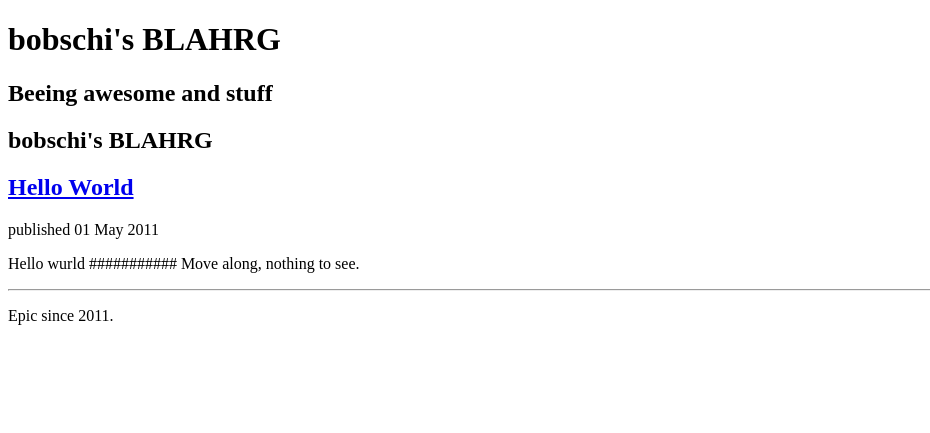
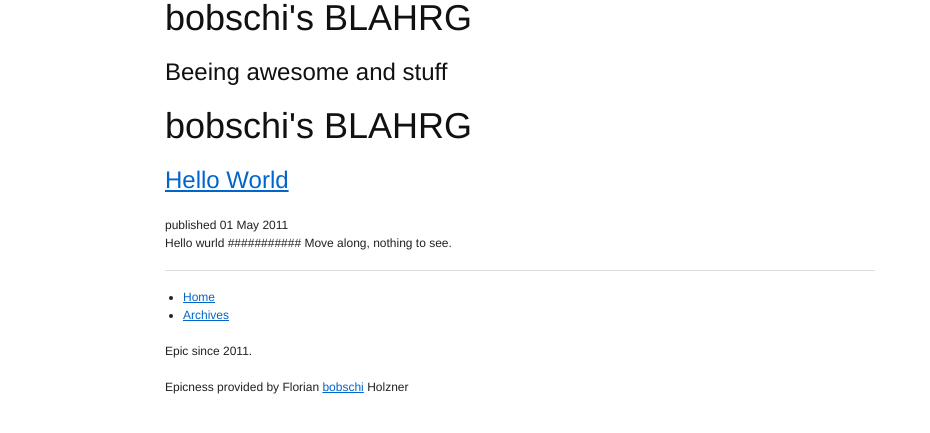
Before and after one commit to bobschi/lebobs.ch, a Jekyll site: the page built from index.markdown, in a window 1280 px wide. Shown: the top 433 px of the page, without its empty margins (0-930 px from the left). Built offline with Jekyll 4.4.1, drawn with Linux system fonts in a browser that asks for light colours; Markdown is read by kramdown in place of the engine named in the settings.

Commit message:
added modernizr.js framework and some preliminary layout for my page.

```diff
--- a/_layouts/default.html
+++ b/_layouts/default.html
@@ -5,29 +5,46 @@
 		<title>{{ page.title }}</title>
 
 		<!-- Blueprint.css Library -->
-		<link rel="stylesheet" href="css/blueprint/screen.css" media="screen, projection">
-		<link rel="stylesheet" href="css/blueprint/print.css" media="print">
+		<link rel="stylesheet" href="../libraries/blueprint/screen.css" media="screen, projection">
+		<link rel="stylesheet" href="../libraries/blueprint/print.css" media="print">
+		<!--[if lt IE 8]>
+			<link rel="stylesheet" href="/libraries/blueprint/ie.css" type="text/css" media="screen, projection">
+		<![endif]-->
 
 		<!-- My own stylesheets -->
-		<link rel="stylesheet" href="stylesheets/screen.css" media="screen,projection" />
-		<link rel="stylesheet" href="stylesheets/print.css" media="print" />
+		<link rel="stylesheet" href="../stylesheets/screen.css" media="screen,projection" />
+		<link rel="stylesheet" href="../stylesheets/print.css" media="print" />
+
+		<!-- Modernizr -->
+		<script src="../libraries/modernizr.min.js"></script>
 	</head>
 
 	<body>
-		<header>
+		<!-- The oh-so necessary container. Doesn't really work when you use it on body ... :( -->
+		<div class="container">
+			<header class="span-24">
 				<h1>bobschi's BLAHRG</h1>
 				<h2>Beeing awesome and stuff</h2>
 			</header>
 
-		<article>
+			<article class="span-18">
 				<h1>{{ page.title }}</h1>
 				<section>
 					{{ content }}
 				</section>
 			</article>
 
-		<footer>
+			<nav class="span-6">
+				<ul>
+					<li><a href="http://lebobs.ch/">Home</a></li>
+					<li><a href="http://lebobs.ch/Archive/">Archives</a></li>
+				</ul>
+			</nav>
+
+			<footer class="span-24">
 				<p>Epic since 2011.</p>
+				<p>Epicness provided by Florian <a href="https://twitter.com/bobschi">bobschi</a> Holzner</p>
 			</footer>
+		</div>
 	</body>
 </html>
--- /dev/null
+++ b/stylesheets/screen.css
@@ -0,0 +1,2 @@
+body { font-family: "Helvetica Neue", Arial, Helvetica, sans-serif; }
+h1, h2, h3, h4, h5, h6 { font-family: Helvetica, "Helvetica Neue", Arial, sans-serif; }
```
Also changed, not shown: libraries/modernizr-1.7.min.js (added), stylesheets/print.css (added). Lines whose indentation alone changed are shown as unchanged.
